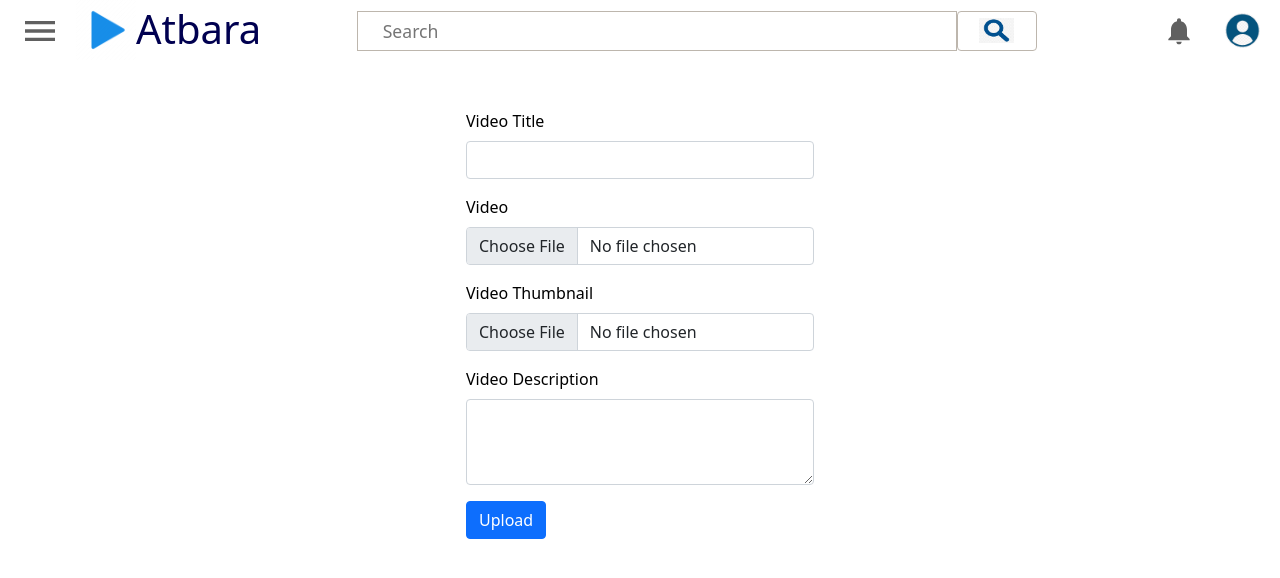
After one commit to gautamsood15/Atbara, a Django app: page /upload in a window 1280 px wide. The commit adds this page. Shown: the top 578 px of the page. Run offline with Django 4.2, Linux system fonts and the light colour scheme.

Commit message:
Adding code to create youtuber model

```diff
--- a/AtbaraApp/admin.py
+++ b/AtbaraApp/admin.py
@@ -2,4 +2,7 @@ from django.contrib import admin
 from .models import Youtuber
 # Register your models here.
 
-admin.site.register(Youtuber)
+@admin.register(Youtuber)
+
+class youtuber(admin.ModelAdmin):
+    list_display = ['youtuber']
--- a/AtbaraApp/models.py
+++ b/AtbaraApp/models.py
@@ -4,3 +4,6 @@ from django.contrib.auth.models import User
 
 class Youtuber(models.Model):
 	youtuber = models.OneToOneField(User, on_delete = models.CASCADE)
+	youtubeimage = models.ImageField(upload_to="ChannelPic")
+	subscribers = models.ManyToManyField(User, blank=True, related_name="subs")
+	channel_name = models.CharField(max_length=100)
--- a/AtbaraApp/urls.py
+++ b/AtbaraApp/urls.py
@@ -5,5 +5,6 @@ urlpatterns = [
     path('', views.index, name="index"),
     path('signup/', views.signup, name="signup"),
     path('login/', views.login1, name="login"),
+    path('upload', views.upload, name="upload"),
     path('youtuber', views.youtuber, name="youtuber"),
 ]
--- a/AtbaraApp/views.py
+++ b/AtbaraApp/views.py
@@ -51,5 +51,14 @@ def login1(request):
 def youtuber(request):
     check = Youtuber.objects.filter(youtuber=request.user)
     if not check:
-        return HttpResponse("youtuber not found")
+        youtuber = Youtuber.objects.create(youtuber=request.user)
+        if youtuber:
+            return redirect("upload")
+    else:
+        return redirect("index")
+
     return HttpResponse("Youtuber Created")
+
+
+def upload(request):
+    return render(request, 'upload.html', {})
--- a/templates/index.html
+++ b/templates/index.html
@@ -7,7 +7,7 @@
     <meta charset="UTF-8" />
     <meta http-equiv="X-UA-Compatible" content="IE=edge" />
     <meta name="viewport" content="width=device-width, initial-scale=1.0" />
-    <title>Kosi</title>
+    <title>Atbara</title>
     <link rel="stylesheet" href="{% static 'css/index.css' %}" />
 
     <link rel="preconnect" href="https://fonts.gstatic.com" />
--- a/templates/login.html
+++ b/templates/login.html
@@ -19,7 +19,7 @@
     type="image/webp"
   />
 
-    <title>Kosi | Login Up</title>
+    <title>Atbara | Login Up</title>
   </head>
   <body>
 
--- a/templates/navbar.html
+++ b/templates/navbar.html
@@ -19,7 +19,7 @@
     </div>
     <div class="logo" style="display: inline-flex;" >
       <img src="{% static 'images/favicon.webp' %}"  style="width: 40px; height: 40px;" alt="">
-      <h1 style="padding-top: 5px; color:rgb(0, 0, 80) ; font-family: system-ui, -apple-system, BlinkMacSystemFont, 'Segoe UI', Roboto, Oxygen, Ubuntu, Cantarell, 'Open Sans', 'Helvetica Neue', sans-serif;">Kosi</h1>
+      <h1 style="padding-top: 5px; color:rgb(0, 0, 80) ; font-family: system-ui, -apple-system, BlinkMacSystemFont, 'Segoe UI', Roboto, Oxygen, Ubuntu, Cantarell, 'Open Sans', 'Helvetica Neue', sans-serif;">Atbara</h1>
     </div>
   </div>
   <div class="second">
--- a/templates/signup.html
+++ b/templates/signup.html
@@ -20,7 +20,7 @@
     type="image/webp"
   />
 
-    <title>Kosi | Sign Up</title>
+    <title>Atbara | Sign Up</title>
   </head>
   <body>
     <br>
--- /dev/null
+++ b/templates/upload.html
@@ -0,0 +1,203 @@
+<!DOCTYPE html>
+{% load static %}
+<html lang="en">
+  <head>
+    <!-- Required meta tags -->
+    <meta charset="utf-8" />
+    <meta name="viewport" content="width=device-width, initial-scale=1" />
+
+    <!-- Bootstrap CSS -->
+    <link
+      href="https://cdn.jsdelivr.net/npm/bootstrap@5.0.0/dist/css/bootstrap.min.css"
+      rel="stylesheet"
+      integrity="sha384-wEmeIV1mKuiNpC+IOBjI7aAzPcEZeedi5yW5f2yOq55WWLwNGmvvx4Um1vskeMj0"
+      crossorigin="anonymous"
+    />
+    <link rel="stylesheet" href="{% static 'css/index.css' %}" />
+
+    <link rel="preconnect" href="https://fonts.gstatic.com" />
+    <link
+      href="https://fonts.googleapis.com/css2?family=Roboto:wght@100;400&display=swap"
+      rel="stylesheet"
+    />
+    <link rel="icon" href="{% static 'images/favicon.webp' %}" type="image/webp">
+    <title>Atbara</title>
+  </head>
+  <body>
+
+
+
+
+    <nav class="navbar">
+      <div class="first">
+        <div class="hamburger">
+          <svg
+            viewBox="0 0 24 24"
+            preserveAspectRatio="xMidYMid meet"
+            focusable="false"
+            class="style-scope yt-icon"
+            style="pointer-events: none; display: block; width: 100%; height: 100%"
+          >
+            <g class="style-scope yt-icon">
+              <path
+                d="M3 18h18v-2H3v2zm0-5h18v-2H3v2zm0-7v2h18V6H3z"
+                class="style-scope yt-icon"
+              ></path>
+            </g>
+          </svg>
+        </div>
+        <div class="logo" style="display: inline-flex;" >
+          <img src="{% static 'images/favicon.webp' %}"  style="width: 60px; height: 60px;" alt="">
+          <h1 style="padding-top: 5px; color:rgb(0, 0, 80) ; font-family: system-ui, -apple-system, BlinkMacSystemFont, 'Segoe UI', Roboto, Oxygen, Ubuntu, Cantarell, 'Open Sans', 'Helvetica Neue', sans-serif;">Atbara</h1>
+        </div>
+      </div>
+      <div class="second">
+        <input type="text" placeholder="Search" class="search" style="width: 600px; height: 40px;"/>
+        <button class="btn btn-secondary" style="width: 80px; height: 40px; background-color: white;">
+          <img src="{% static 'images/search.png' %}" alt="" style="width: 35px; height: 50px; border: 1em; padding-bottom: 25px;">
+        </button>
+      </div>
+      <div class="third">
+          {% if success%}
+          <a href="{% url 'uploadvideo' %}">
+        <svg
+          viewBox="0 0 24 24"
+          preserveAspectRatio="xMidYMid meet"
+          focusable="false"
+          class="style-scope yt-icon"
+          style="pointer-events: none; display: block; width: 100%; height: 100%"
+        >
+          <g class="style-scope yt-icon">
+            <path
+              d="M17 10.5V7c0-.55-.45-1-1-1H4c-.55 0-1 .45-1 1v10c0 .55.45 1 1 1h12c.55 0 1-.45 1-1v-3.5l4 4v-11l-4 4zM14 13h-3v3H9v-3H6v-2h3V8h2v3h3v2z"
+              class="style-scope yt-icon"
+            ></path>
+          </g>
+        </svg>
+        </a>
+    {%endif%}
+        <svg
+          viewBox="0 0 24 24"
+          preserveAspectRatio="xMidYMid meet"
+          focusable="false"
+          class="style-scope yt-icon"
+          style="pointer-events: none; display: block; width: 100%; height: 100%"
+        >
+          <g class="style-scope yt-icon">
+            <path
+              d="M12 22c1.1 0 2-.9 2-2h-4c0 1.1.9 2 2 2zm6-6v-5c0-3.07-1.64-5.64-4.5-6.32V4c0-.83-.67-1.5-1.5-1.5s-1.5.67-1.5 1.5v.68C7.63 5.36 6 7.92 6 11v5l-2 2v1h16v-1l-2-2z"
+              class="style-scope yt-icon"
+            ></path>
+          </g>
+        </svg>
+        <img style="width: 35px; height: 35px;"
+          src="{% static 'images/img.jpg' %}"
+          alt=""
+          class="channel"
+          id="drop"
+        />
+        <ul class="dropdown">
+          <a href="{% url 'youtuber' %}">
+          <li>
+
+
+              Became A Youtuber
+
+          </li>
+          </a>
+        </ul>
+      </div>
+    </nav>
+
+
+
+
+
+
+
+
+
+
+
+
+
+
+
+
+
+
+
+
+
+    <div class="container">
+
+
+
+    <div class="col-md-4 offset-md-4">
+    {% if uploaded == True %}
+    <h1> Video Uploaded Bro 😎</h1>
+    {% endif %}
+    <br>
+    <br>
+
+
+
+
+
+
+
+    <form class="container" method="POST" action="" enctype="multipart/form-data">
+    {% csrf_token %}
+      <div class="mb-3">
+        <label for="exampleInputEmail1" class="form-label">Video Title</label>
+        <input
+          type="text"
+          name="videoTitle"
+          class="form-control"
+          id="exampleInputEmail1"
+          aria-describedby="emailHelp"
+        />
+      </div>
+      <div class="mb-3">
+        <label for="exampleInputPassword1" class="form-label">Video</label>
+        <input type="file" name="video" class="form-control" id="exampleInputPassword1" />
+      </div>
+      <div class="mb-3">
+        <label for="exampleInputPassword1" class="form-label"
+          >Video Thumbnail</label
+        >
+        <input type="file" name="thumbnail" class="form-control" id="exampleInputPassword1" />
+      </div>
+
+      <div class="mb-3">
+        <label for="exampleFormControlTextarea1" class="form-label"
+          >Video Description</label
+        >
+
+        <textarea
+          class="form-control"
+          id="exampleFormControlTextarea1"
+          rows="3"
+          name="description"
+        ></textarea>
+      </div>
+      <button type="submit" class="btn btn-primary">Upload</button>
+    </form>
+    <!-- Optional JavaScript; choose one of the two! -->
+
+    <!-- Option 1: Bootstrap Bundle with Popper -->
+    <script
+      src="https://cdn.jsdelivr.net/npm/bootstrap@5.0.0/dist/js/bootstrap.bundle.min.js"
+      integrity="sha384-p34f1UUtsS3wqzfto5wAAmdvj+osOnFyQFpp4Ua3gs/ZVWx6oOypYoCJhGGScy+8"
+      crossorigin="anonymous"
+    ></script>
+
+    <!-- Option 2: Separate Popper and Bootstrap JS -->
+    <!--
+    <script src="https://cdn.jsdelivr.net/npm/@popperjs/core@2.9.2/dist/umd/popper.min.js" integrity="sha384-IQsoLXl5PILFhosVNubq5LC7Qb9DXgDA9i+tQ8Zj3iwWAwPtgFTxbJ8NT4GN1R8p" crossorigin="anonymous"></script>
+    <script src="https://cdn.jsdelivr.net/npm/bootstrap@5.0.0/dist/js/bootstrap.min.js" integrity="sha384-lpyLfhYuitXl2zRZ5Bn2fqnhNAKOAaM/0Kr9laMspuaMiZfGmfwRNFh8HlMy49eQ" crossorigin="anonymous"></script>
+    -->
+  </div>
+  </div>
+  </body>
+</html>
```
Also changed, not shown: AtbaraApp/migrations/0002_youtuber_channel_name_youtuber_subscribers_and_more.py (added), db.sqlite3.
